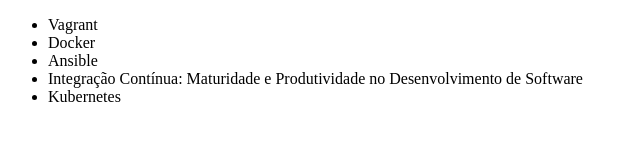
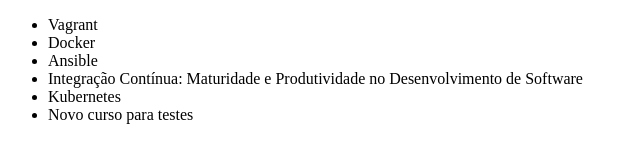
Before and after one commit to tales-macedo/alura-git, a plain HTML site: page index.html in a window 1280 px wide. Shown: the whole page, without its empty margins (0-640 px from the left). Drawn offline with Linux system fonts and the light colour scheme.

Commit message:
Inserção de novo curso para testes

```diff
--- a/index.html
+++ b/index.html
@@ -11,6 +11,7 @@
         <li>Ansible</li>
         <li>Integração Contínua: Maturidade e Produtividade no Desenvolvimento de Software</li>
 		<li>Kubernetes</li>
+		<li>Novo curso para testes</li>
     </ul>
 </body>
 </html>
```
